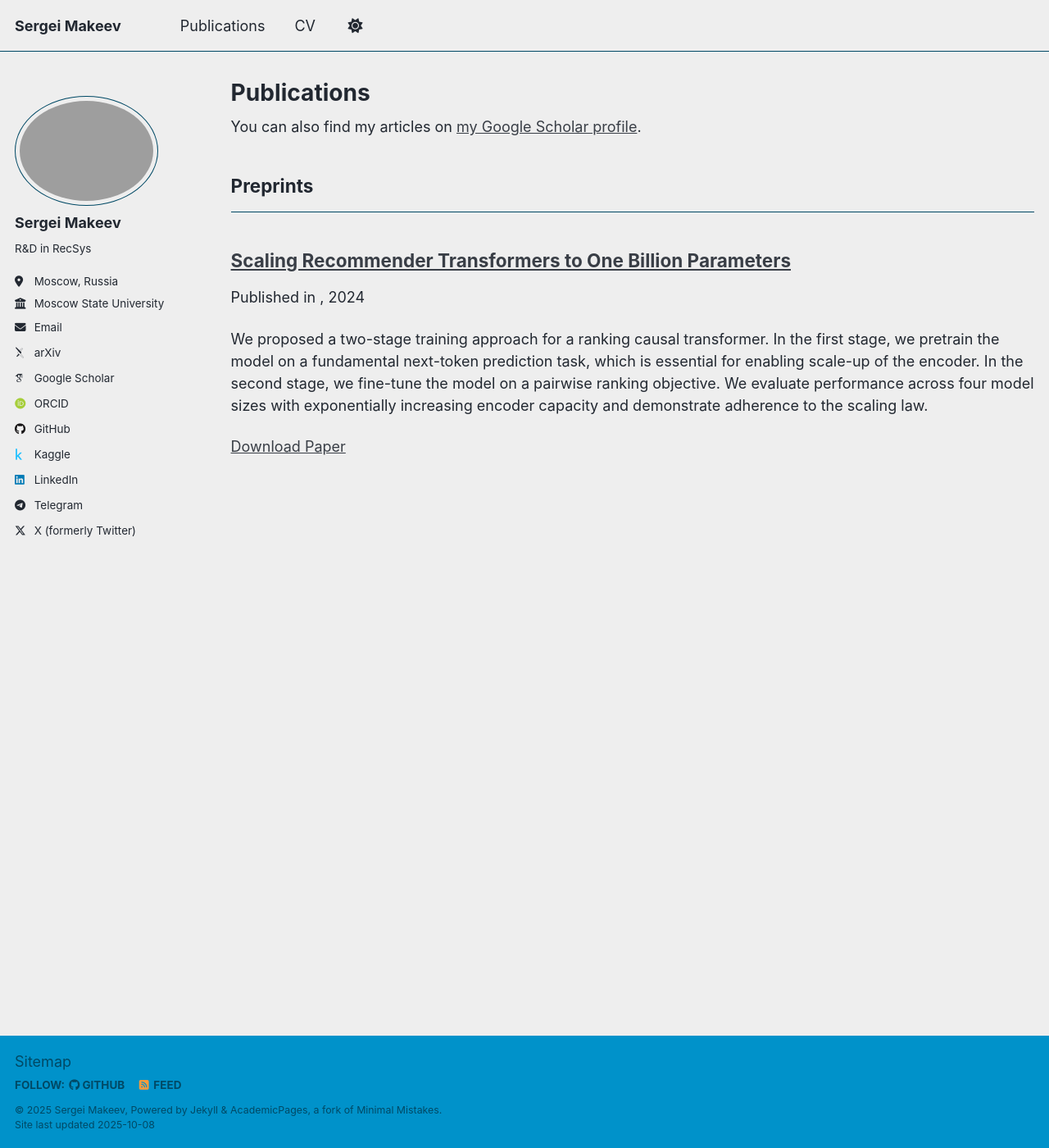
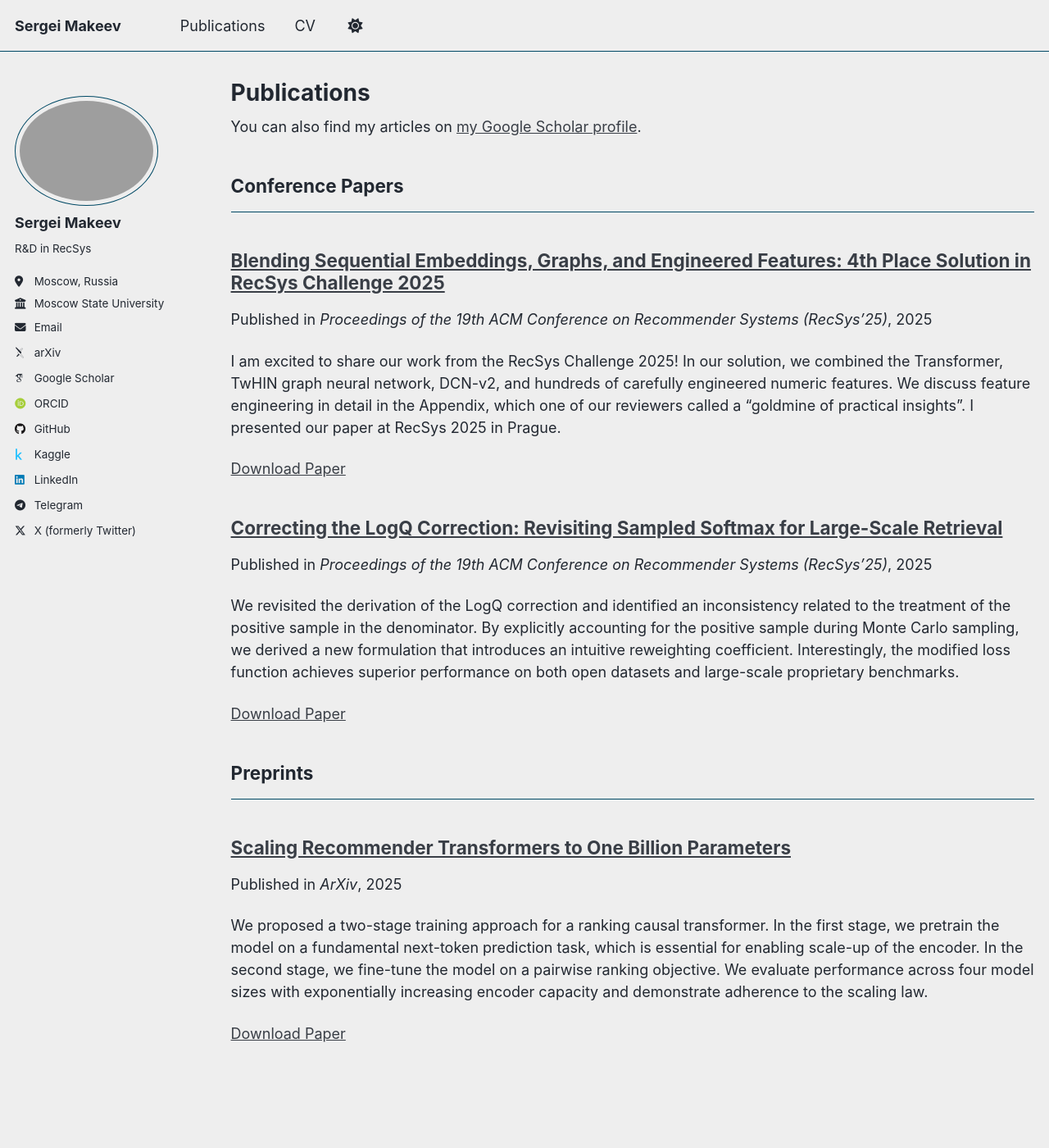
Before and after one commit to neuralsrg/neuralsrg.github.io, a Jekyll site: the page built from _pages/publications.html, in a window 1280 px wide and 1400 px high. Shown: the whole window at 82% size. Built offline with Jekyll 4.4.1, drawn with Linux system fonts in a browser that asks for light colours; some web fonts are replaced; a script that is not in the unit is left out.

Commit message:
Add all papers

```diff
--- /dev/null
+++ b/_publications/2025-07-12-correcting.md
@@ -0,0 +1,20 @@
+---
+title: "Correcting the LogQ Correction: Revisiting Sampled Softmax for Large-Scale Retrieval"
+collection: publications
+category: conferences # conferences, manuscripts
+permalink: /publication/2025-07-12-correcting
+excerpt: 'We revisited the derivation of the LogQ correction and identified an inconsistency related to the treatment of the positive sample in the denominator. By explicitly accounting for the positive sample during Monte Carlo sampling, we derived a new formulation that introduces an intuitive reweighting coefficient. Interestingly, the modified loss function achieves superior performance on both open datasets and large-scale proprietary benchmarks.'
+date: 2025-07-12
+venue: 'Proceedings of the 19th ACM Conference on Recommender Systems (RecSys’25)'
+paperurl: 'https://arxiv.org/abs/2507.09331'
+# citation: 'Your Name, You. (2024). &quot;Paper Title Number 3.&quot; <i>GitHub Journal of Bugs</i>. 1(3).'
+---
+
+Two-tower neural networks are a popular architecture for the retrieval stage in recommender systems. These models are typically trained with a softmax loss over the item catalog. However, in web-scale settings, the item catalog is often prohibitively large, making full softmax infeasible. A common solution is sampled softmax, which approximates the full softmax using a small number of sampled negatives.
+One practical and widely adopted approach is to use in-batch negatives, where negatives are drawn from items in the current mini-batch. However, this introduces a bias: items that appear more frequently in the batch (i.e., popular items) are penalized more heavily.
+To mitigate this issue, a popular industry technique known as logQ correction adjusts the logits during training by subtracting the log-probability of an item appearing in the batch. This correction is derived by analyzing the bias in the gradient and applying importance sampling, effectively twice, using the in-batch distribution as a proposal distribution. While this approach improves model quality, it does not fully eliminate the bias.
+In this work, we revisit the derivation of logQ correction and show that it overlooks a subtle but important detail: the positive item in the denominator is not Monte Carlo-sampled - it is always present with probability 1. We propose a refined correction formula that accounts for this. Notably, our loss introduces an interpretable sample weight that reflects the model's uncertainty - the probability of misclassification under the current parameters. We evaluate our method on both public and proprietary datasets, demonstrating consistent improvements over the standard logQ correction.
+
+Links
+======
+[[📄 arXiv](https://arxiv.org/abs/2507.09331) &nbsp;|&nbsp; [💻 GitHub](https://github.com/NonameUntitled/logq) &nbsp;|&nbsp; [📄 dl.acm.org](https://dl.acm.org/doi/10.1145/3705328.3748033)]
--- a/_publications/2025-07-21-argus.md
+++ b/_publications/2025-07-21-argus.md
@@ -4,8 +4,8 @@ collection: publications
 category: manuscripts # conferences, manuscripts
 permalink: /publication/2025-07-21-argus
 excerpt: 'We proposed a two-stage training approach for a ranking causal transformer. In the first stage, we pretrain the model on a fundamental next-token prediction task, which is essential for enabling scale-up of the encoder. In the second stage, we fine-tune the model on a pairwise ranking objective. We evaluate performance across four model sizes with exponentially increasing encoder capacity and demonstrate adherence to the scaling law.'
-date: 2024-02-17
-# venue: 'ArXiv Preprint'
+date: 2025-07-21
+venue: 'ArXiv'
 paperurl: 'https://www.arxiv.org/abs/2507.15994'
 # citation: 'Your Name, You. (2024). &quot;Paper Title Number 3.&quot; <i>GitHub Journal of Bugs</i>. 1(3).'
 ---
--- /dev/null
+++ b/_publications/2025-08-09-challenge.md
@@ -0,0 +1,17 @@
+---
+title: "Blending Sequential Embeddings, Graphs, and Engineered Features: 4th Place Solution in RecSys Challenge 2025"
+collection: publications
+category: conferences # conferences, manuscripts
+permalink: /publication/2025-08-09-challenge
+excerpt: 'I am excited to share our work from the RecSys Challenge 2025! In our solution, we combined the Transformer, TwHIN graph neural network, DCN-v2, and hundreds of carefully engineered numeric features. We discuss feature engineering in detail in the Appendix, which one of our reviewers called a "goldmine of practical insights". I presented our paper at RecSys 2025 in Prague.'
+date: 2025-08-09
+venue: 'Proceedings of the 19th ACM Conference on Recommender Systems (RecSys’25)'
+paperurl: 'https://arxiv.org/abs/2508.06970'
+# citation: 'Your Name, You. (2024). &quot;Paper Title Number 3.&quot; <i>GitHub Journal of Bugs</i>. 1(3).'
+---
+
+This paper describes the 4th-place solution by team ambitious for the RecSys Challenge 2025, organized by Synerise and ACM RecSys, which focused on universal behavioral modeling. The challenge objective was to generate user embeddings effective across six diverse downstream tasks. Our solution integrates (1) a sequential encoder to capture the temporal evolution of user interests, (2) a graph neural network to enhance generalization, (3) a deep cross network to model high-order feature interactions, and (4) performance-critical feature engineering.
+
+Links
+======
+[[📄 arXiv](https://arxiv.org/abs/2508.06970) &nbsp;|&nbsp; [📄 dl.acm.org](https://dl.acm.org/doi/10.1145/3758126.3758131)]
```
